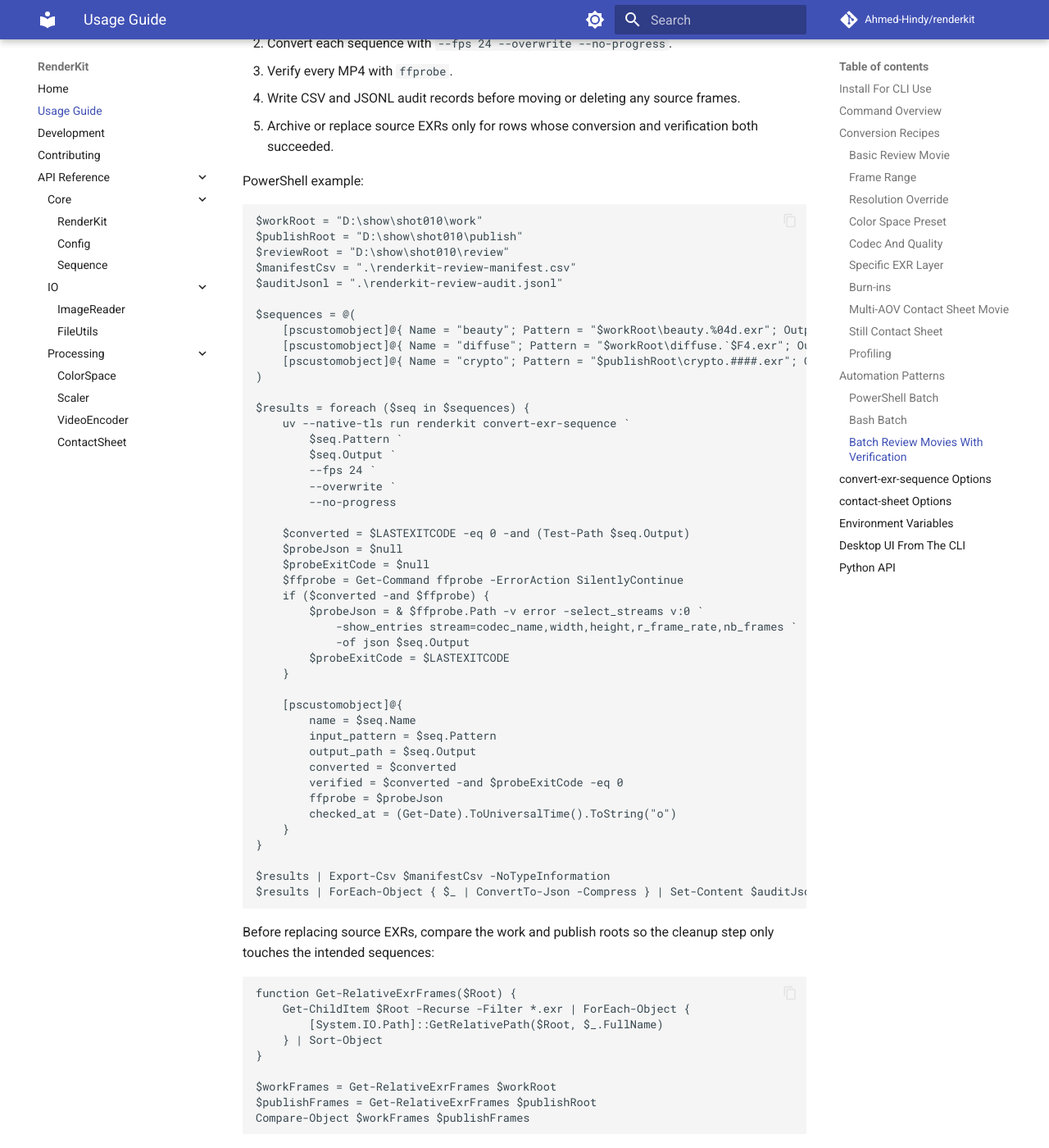
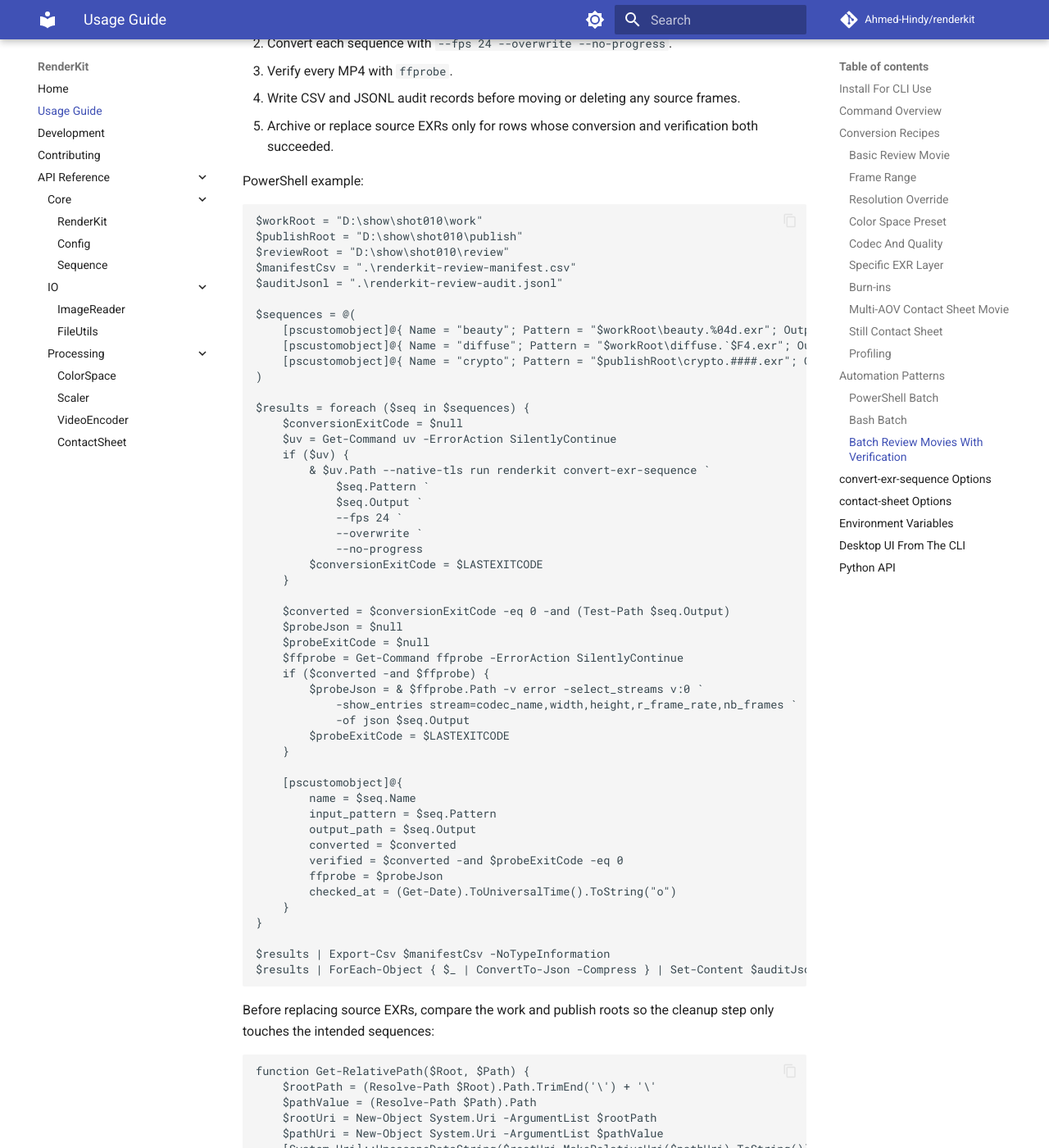
Before and after one commit to Ahmed-Hindy/renderkit, an MkDocs documentation site: the page built from docs/usage.md, in a window 1280 px wide and 1400 px high, scrolled down 3677 px. Shown: the whole window at 82% size. Built offline with MkDocs 1.6.1 and Material for MkDocs 9.7.7, drawn with Linux system fonts in a browser that asks for light colours; comment, search, counter and statistics services are not loaded; some of the changed text lies outside the part shown.

Commit message:
docs: harden batch cleanup recipe

````diff
--- a/docs/usage.md
+++ b/docs/usage.md
@@ -197,14 +197,19 @@ $sequences = @(
 )
 
 $results = foreach ($seq in $sequences) {
-    uv --native-tls run renderkit convert-exr-sequence `
-        $seq.Pattern `
-        $seq.Output `
-        --fps 24 `
-        --overwrite `
-        --no-progress
+    $conversionExitCode = $null
+    $uv = Get-Command uv -ErrorAction SilentlyContinue
+    if ($uv) {
+        & $uv.Path --native-tls run renderkit convert-exr-sequence `
+            $seq.Pattern `
+            $seq.Output `
+            --fps 24 `
+            --overwrite `
+            --no-progress
+        $conversionExitCode = $LASTEXITCODE
+    }
 
-    $converted = $LASTEXITCODE -eq 0 -and (Test-Path $seq.Output)
+    $converted = $conversionExitCode -eq 0 -and (Test-Path $seq.Output)
     $probeJson = $null
     $probeExitCode = $null
     $ffprobe = Get-Command ffprobe -ErrorAction SilentlyContinue
@@ -234,9 +239,17 @@ Before replacing source EXRs, compare the work and publish roots so the cleanup
 step only touches the intended sequences:
 
 ```powershell
+function Get-RelativePath($Root, $Path) {
+    $rootPath = (Resolve-Path $Root).Path.TrimEnd('\') + '\'
+    $pathValue = (Resolve-Path $Path).Path
+    $rootUri = New-Object System.Uri -ArgumentList $rootPath
+    $pathUri = New-Object System.Uri -ArgumentList $pathValue
+    [System.Uri]::UnescapeDataString($rootUri.MakeRelativeUri($pathUri).ToString()).Replace('/', '\')
+}
+
 function Get-RelativeExrFrames($Root) {
     Get-ChildItem $Root -Recurse -Filter *.exr | ForEach-Object {
-        [System.IO.Path]::GetRelativePath($Root, $_.FullName)
+        Get-RelativePath $Root $_.FullName
     } | Sort-Object
 }
 
@@ -270,7 +283,12 @@ function ConvertTo-FrameNameRegex($LeafPattern) {
     "^$regex$"
 }
 
-Import-Csv $manifestCsv | Where-Object { $_.converted -eq "True" -and $_.verified -eq "True" } |
+Import-Csv $manifestCsv |
+    Where-Object {
+        $_.converted -eq "True" -and
+        $_.verified -eq "True" -and
+        (Test-Path $_.output_path)
+    } |
     ForEach-Object {
         $archiveDir = Join-Path $archiveRoot $_.name
         $frameRegex = ConvertTo-FrameNameRegex (Split-Path $_.input_pattern -Leaf)
````
